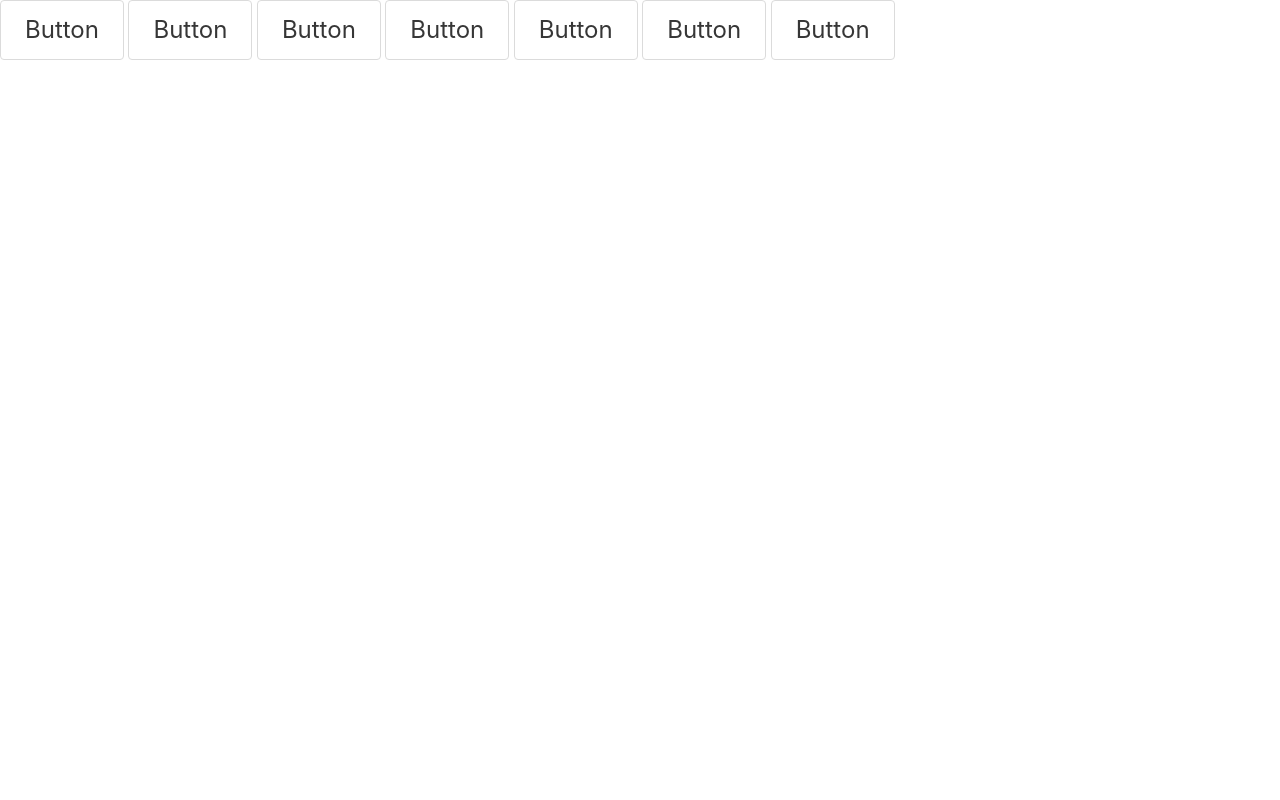
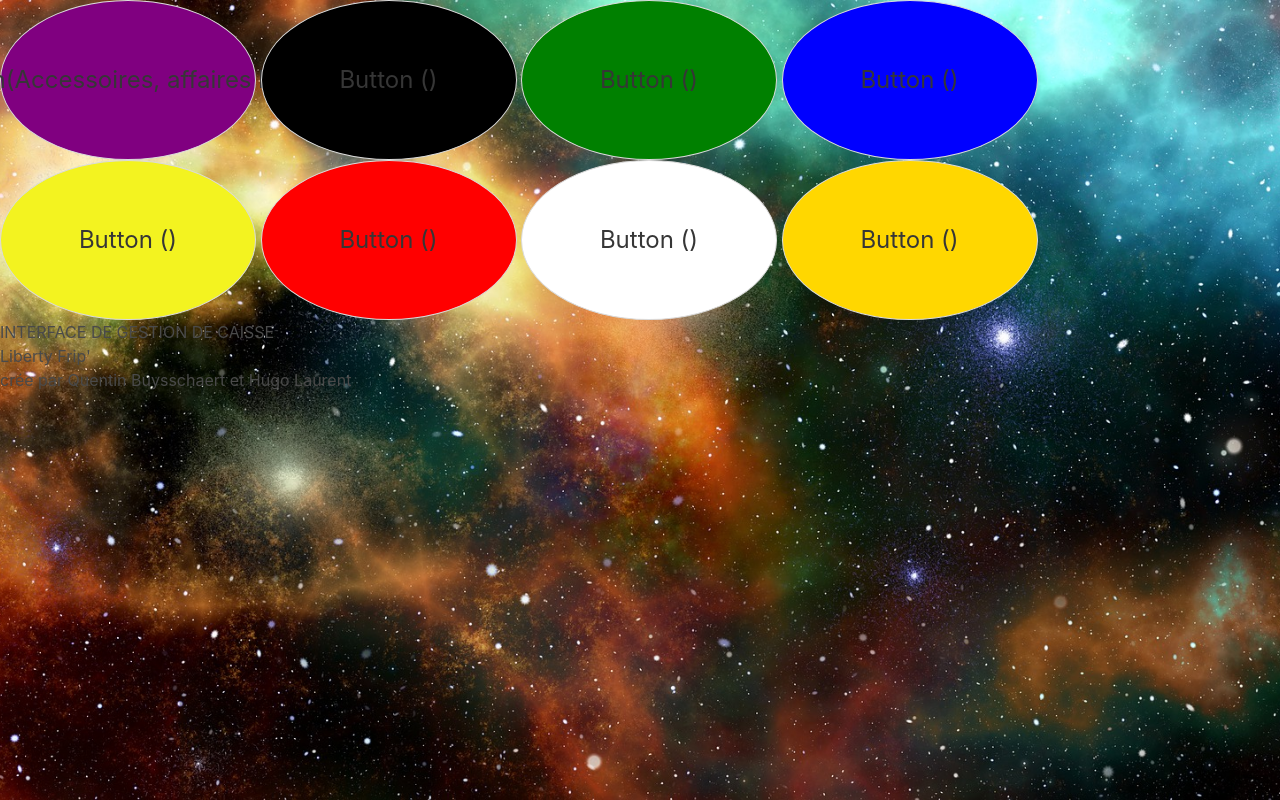
Before and after one commit to BuysschaertQuentin/Liberty-Frip-, a plain HTML site: page index.html in a window 1280 px wide. Drawn offline with Linux system fonts and the light colour scheme.

Commit message:
hugo is coming

```diff
--- a/index.css
+++ b/index.css
@@ -0,0 +1,51 @@
+body {
+  background-image: url(./images/background\ img.jpg);
+  background-size: cover;
+  background-position: center;
+}
+
+body,
+html {
+  height: 100%;
+  width: 100%;
+  margin: 0;
+  padding: 0;
+}
+
+.button {
+  border-radius: 50%; /* Arrondi le bouton à 50% de sa largeur/hauteur pour le rendre rond */
+  width: 20%; /* Défini la largeur et la hauteur du bouton */
+  height: 20%;
+}
+
+.button.is-large.purple {
+  background-color: purple;
+}
+
+.button.is-large.black {
+  background-color: black;
+}
+
+.button.is-large.green {
+  background-color: green;
+}
+
+.button.is-large.blue {
+  background-color: blue;
+}
+
+.button.is-large.yellow {
+  background-color: rgb(243, 243, 32);
+}
+
+.button.is-large.red {
+  background-color: red;
+}
+
+.button.is-large.marques {
+  background-color: white;
+}
+
+.button.is-large.total {
+  background-color: gold;
+}
--- a/index.html
+++ b/index.html
@@ -1,19 +1,26 @@
 <!DOCTYPE html>
 <html lang="en">
-<head>
-    <meta charset="UTF-8">
-    <meta http-equiv="X-UA-Compatible" content="IE=edge">
-    <meta name="viewport" content="width=device-width, initial-scale=1.0">
-    <link rel="stylesheet" href="./bulma.min.css">
-    <title>Document</title>
-</head>
-<body>
-    <button class="button is-large">Button</button>
-    <button class="button is-large">Button</button>
-    <button class="button is-large">Button</button>
-    <button class="button is-large">Button</button>
-    <button class="button is-large">Button</button>
-    <button class="button is-large">Button</button>
-    <button class="button is-large">Button</button>
-</body>
+  <head>
+    <meta charset="UTF-8" />
+    <meta http-equiv="X-UA-Compatible" content="IE=edge" />
+    <meta name="viewport" content="width=device-width, initial-scale=1.0" />
+    <link rel="stylesheet" href="./bulma.min.css" />
+    <link rel="stylesheet" href="./index.css" />
+    <title>Liberty Frip'</title>
+  </head>
+  <body>
+    <button class="button is-large purple">
+      Button(Accessoires, affaires bébé)
+    </button>
+    <button class="button is-large black">Button ()</button>
+    <button class="button is-large green">Button ()</button>
+    <button class="button is-large blue">Button ()</button>
+    <button class="button is-large yellow">Button ()</button>
+    <button class="button is-large red">Button ()</button>
+    <button class="button is-large marques">Button ()</button>
+    <button class="button is-large total">Button ()</button>
+    <p>INTERFACE DE GESTION DE CAISSE</p>
+    <h1>Liberty Frip'</h1>
+    <p>crée par Quentin Buysschaert et Hugo Laurent</p>
+  </body>
 </html>
```
Also changed, not shown: images/background img.jpg (added), 1 other file.
